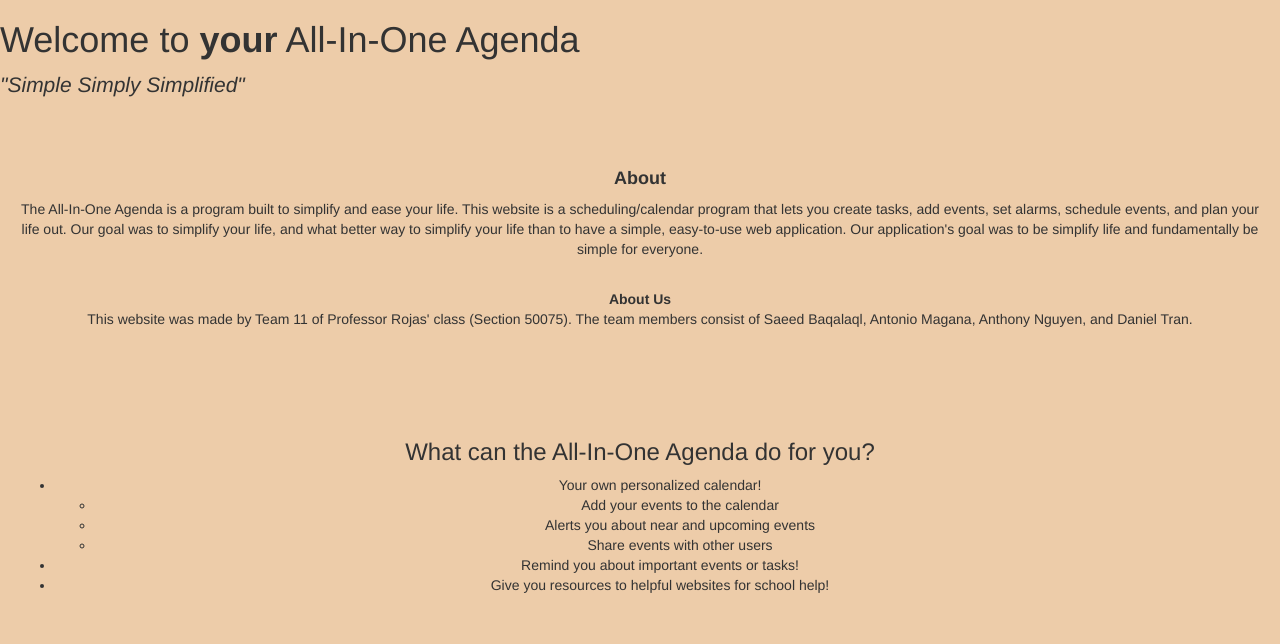
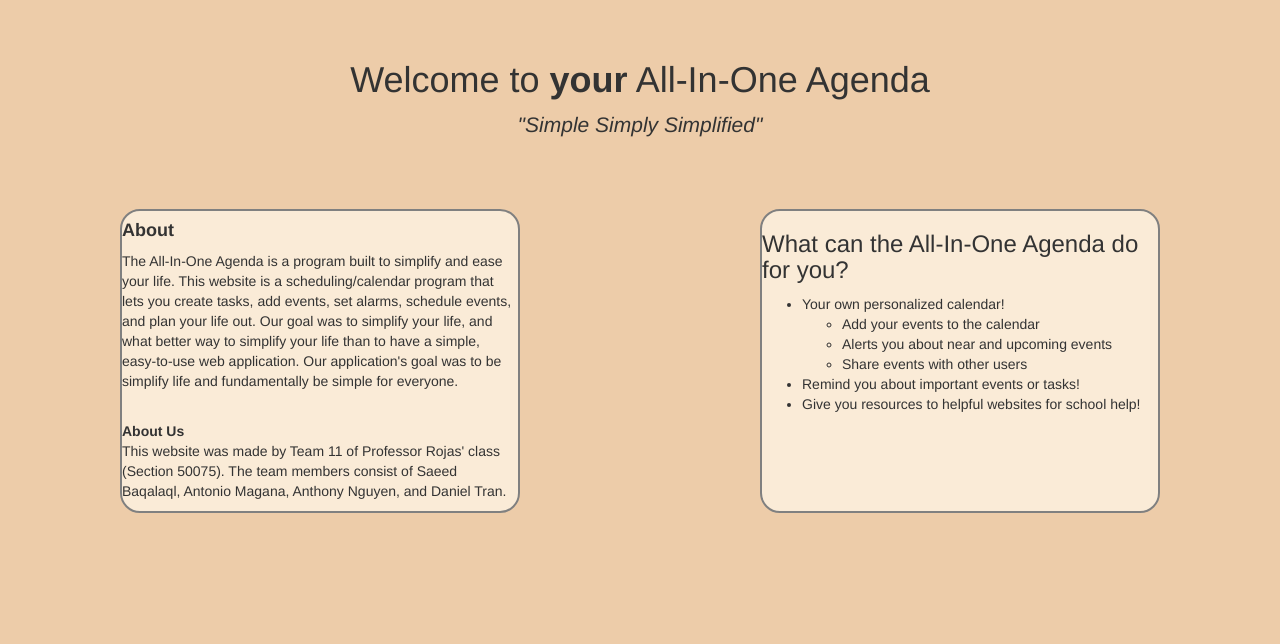
Before and after one commit to danieltran67/All-In-One-Agenda, a Python web app: template templates/index.html in a window 1280 px wide. Shown: the part 50-694 px from the top of the page. Run offline with Jinja, Linux system fonts and the light colour scheme; the template is opened without the code that fills it, so the values that code supplies are empty; some libraries are stand-ins or nearby versions.

Commit message:
Update signin.css

```diff
--- a/static/signin.css
+++ b/static/signin.css
@@ -2,19 +2,17 @@ body {
   padding-top: 50px;
   background-color: #edcca9;
 }
-.welcome-page {
+.welcome-page-header {
   padding: 40px 15px;
   text-align: center;
 }
 
-.welcome-page-rightside{
-  text-align: right;
-  width: 400px;
-}
-
-.welcome-page-leftside{
+.welcome-page {
   text-align: left;
   width: 400px;
+  border: 2px solid gray;
+  border-radius: 20px;
+  background-color: antiquewhite;
 }
 
 .navbar {
@@ -154,3 +152,13 @@ button:hover {
     width: 100%;
   }
 }
+
+.containerWelcome{
+  display: flex;
+  flex-direction: row;
+  flex-wrap: wrap;
+  -webkit-flex-wrap: wrap;
+  list-style: none;
+  justify-content: space-around;
+  margin: 10px auto;
+}
```
